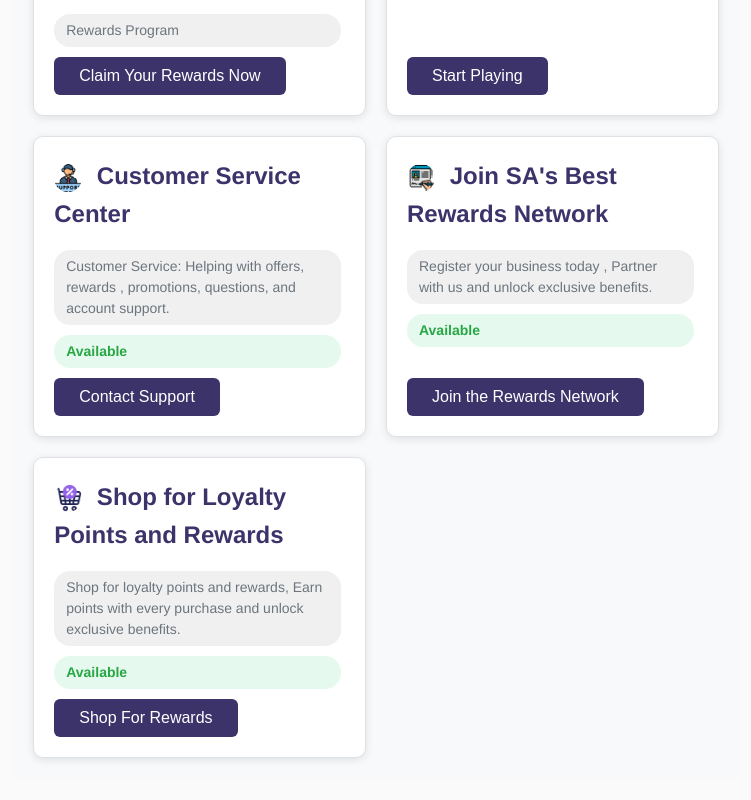
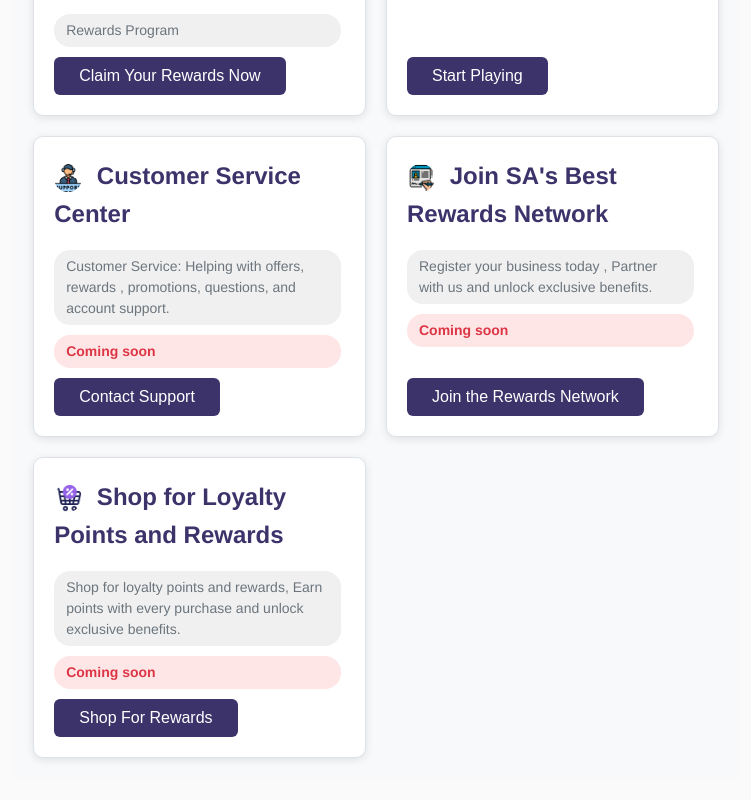
Before and after one commit to njabuloskosana/ecom, a Vue app in the folder web/frontend/: page / in a window 1280 px wide. Shown: the part 1203-2003 px from the top of the page, without its empty margins (264-1015 px from the left). Built offline with nearby package versions, Linux system fonts and the light colour scheme; a web font is replaced by a local one.

Commit message:
Update Discover.vue
updating service status

```diff
--- a/web/frontend/src/pages/Discover.vue
+++ b/web/frontend/src/pages/Discover.vue
@@ -108,7 +108,8 @@
           {{ `Customer Service Center` }}
           </h2>
           <p> <strong>Customer Service:</strong> Helping with offers, rewards , promotions, questions, and account support.</p>
-          <p class="status open">Available</p>
+         <!--- <p class="status open">Available</p> -->
+         <p class="status closed">Coming soon</p>
           <button
         class="rewards-button"
         @click="contactSupport()"
@@ -125,7 +126,9 @@
         </h2>
 
         <p><strong>Register your business today , </strong> Partner with us and unlock exclusive benefits. </p>
-        <p class="status open">Available</p>
+       <!--<p class="status open">Available</p> -->
+       <p class="status closed">Coming soon</p>
+
 
         <button class="rewards-button" @click="registerForRewards()">
           Join the Rewards Network
@@ -141,7 +144,8 @@
         </h2>
 
         <p><strong>Shop for loyalty points and rewards,</strong> Earn points with every purchase and unlock exclusive benefits.</p>
-        <p class="status open">Available</p>
+       <!-- <p class="status open">Available</p> -->
+        <p class="status closed">Coming soon</p>
 
         <button class="rewards-button" @click="registerForRewards()">
           Shop For Rewards
```
